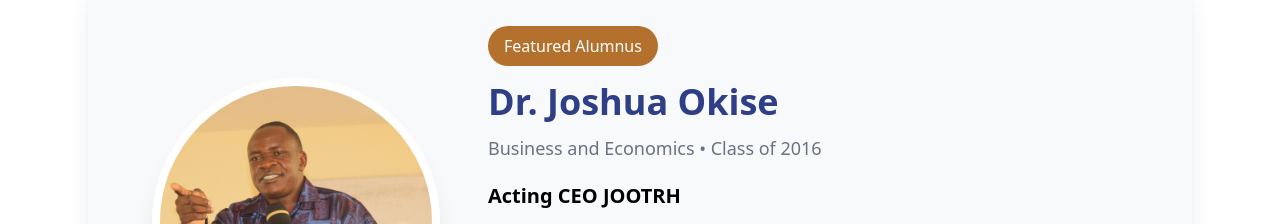
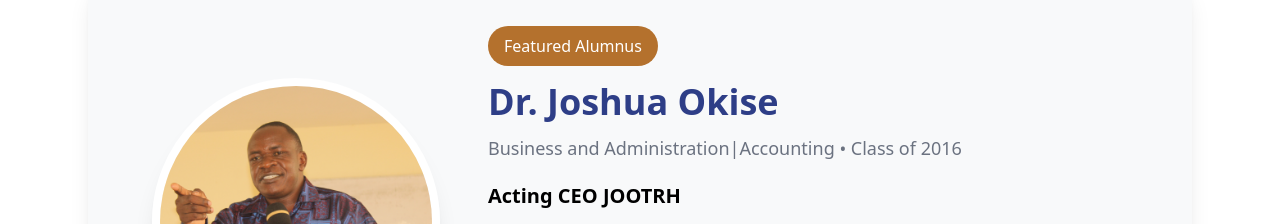
Before and after one commit to citycampuscu-sudo/cu-website, a React (Vite) app in the folder project/: page /alumni in a window 1280 px wide. Shown: the part 1600-1824 px from the top of the page. Built offline with nearby package versions, Linux system fonts and the light colour scheme; no server answers; the database is empty.

Commit message:
Update alumni description and major

```diff
--- a/project/src/pages/Alumni.tsx
+++ b/project/src/pages/Alumni.tsx
@@ -319,7 +319,7 @@ const copyText = async (text: string, field: string) => {
           </h3>
 
           <p className="text-lg text-gray-500 mb-5">
-            Business and Economics • Class of 2016
+            Business and Administration|Accounting • Class of 2016
           </p>
 
           <p className="text-xl font-semibold mb-6">
```
